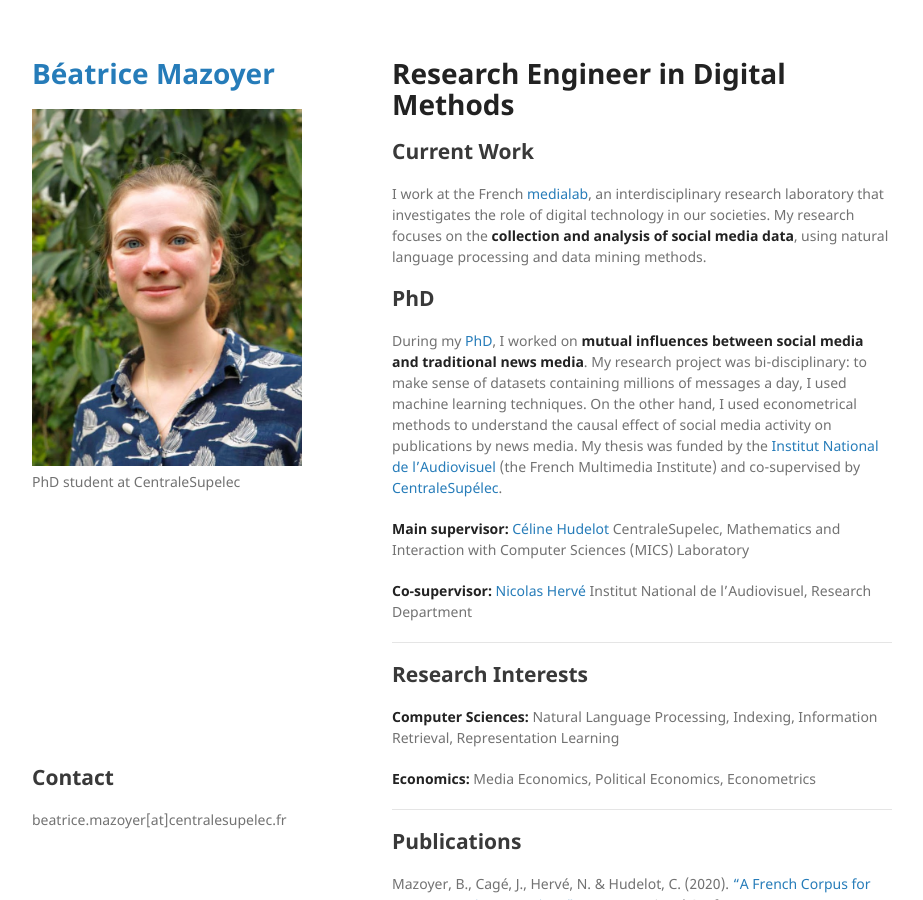
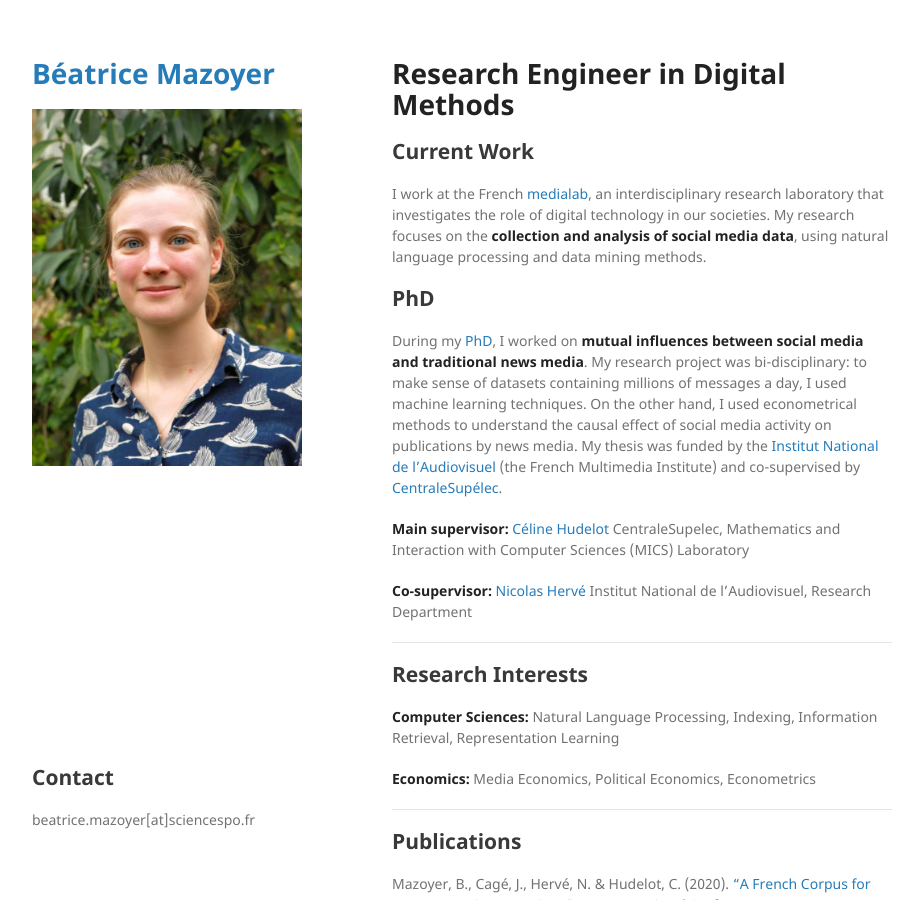
Before and after one commit to bmaz/bmaz.github.io, a Jekyll site: the page built from index.md, in a window 1280 px wide and 900 px high. Shown: the whole window, without its empty margins (178-1101 px from the left). Built offline with Jekyll 4.4.1, drawn with Linux system fonts in a browser that asks for light colours.

Commit message:
change email

```diff
--- a/_config.yml
+++ b/_config.yml
@@ -2,8 +2,8 @@ title: Béatrice Mazoyer
 logo: /assets/img/photoCV.jpeg
 cv: /assets/img/cv_beatrice_mazoyer.pdf
 paper: /assets/img/cage_herve_mazoyer_Twitter_propagation_2020_10.pdf
-description: PhD student at CentraleSupelec
-mail: beatrice.mazoyer[at]centralesupelec.fr
+description:
+mail: beatrice.mazoyer[at]sciencespo.fr
 show_downloads: false
 google_analytics:
 theme: jekyll-theme-minimal
```
